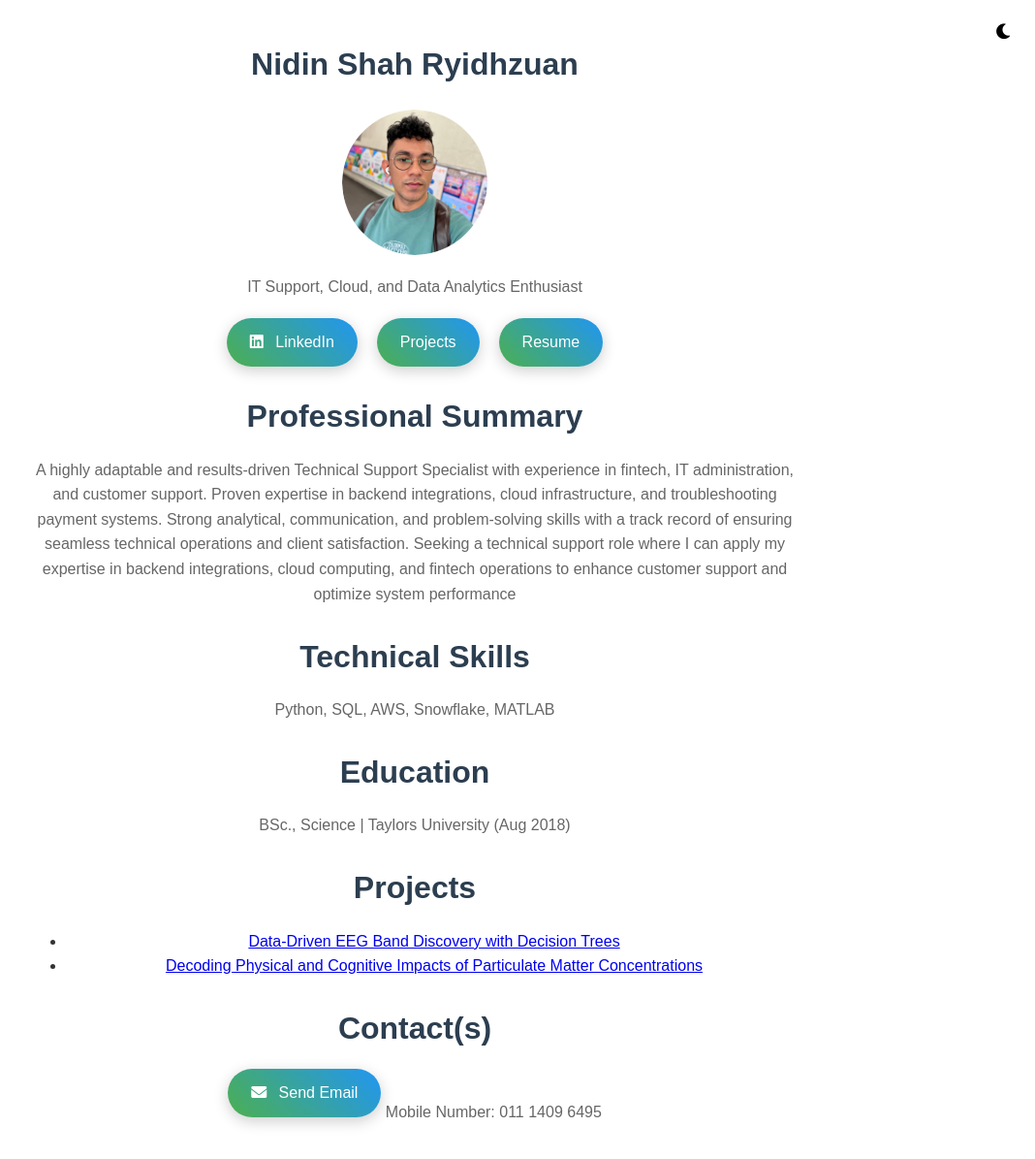
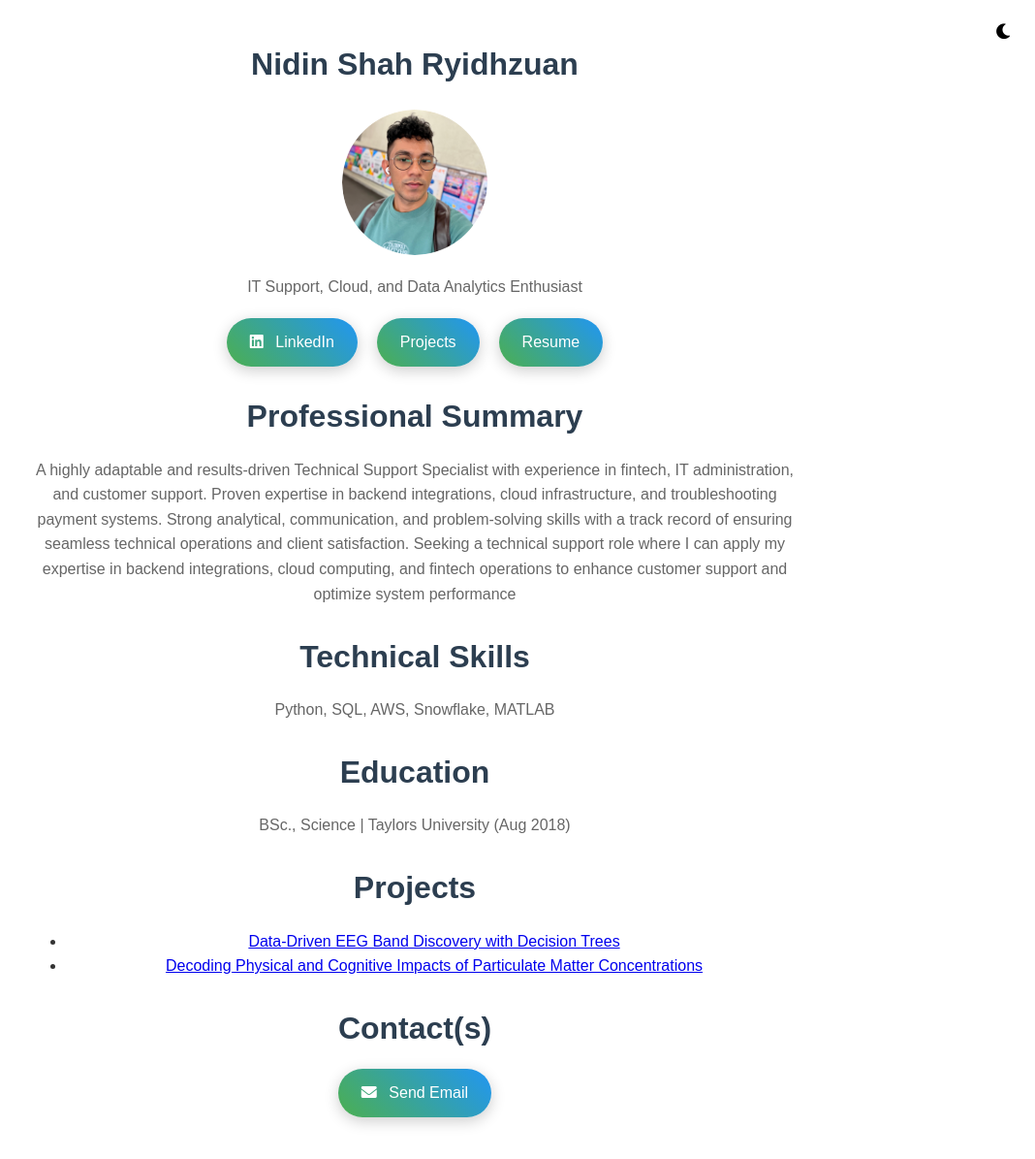
Before and after one commit to nidinshah/nidinshah.github.io, a Jekyll site: the page built from index.md, in a window 1280 px wide. Shown: the whole page at 97% size, without its empty margins (212-1280 px from the left). Built offline with Jekyll 4.4.1, drawn with Linux system fonts in a browser that asks for light colours.

Commit message:
Update index.md

```diff
--- a/index.md
+++ b/index.md
@@ -26,4 +26,3 @@ BSc., Science | Taylors University (Aug 2018)
    <a href="mailto:nidinshah@outlook.com" class="fancy-btn" aria-label="Send Email">
                     <i class="fas fa-envelope"></i> Send Email
                 </a>
-Mobile Number: 011 1409 6495
```
